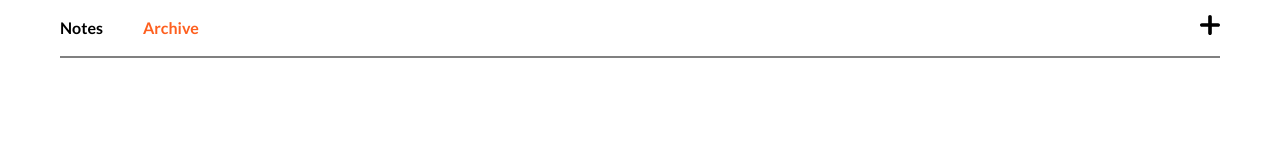
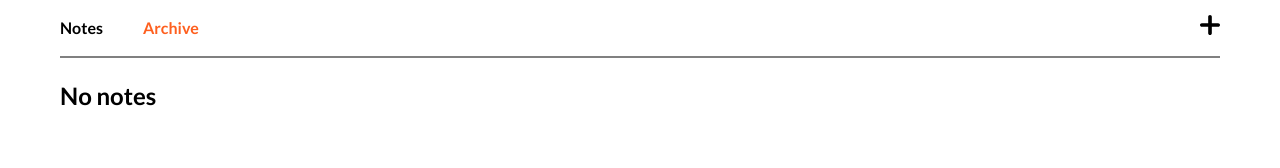
Before and after one commit to bxr5xrk/note-taking-app-react, a React (Create React App) app: page /archive in a window 1280 px wide. Shown: the top 168 px of the page. Built offline with nearby package versions, Linux system fonts and the light colour scheme.

Commit message:
fixed wrong display list of archive notes

```diff
--- a/src/components/NotesList/NotesList.tsx
+++ b/src/components/NotesList/NotesList.tsx
@@ -4,12 +4,12 @@ import NoteItem from "../NoteItem/NoteItem";
 import st from "./NotesList.module.scss";
 
 interface NotesListProps {
-    notes: INote[];
+    notes: INote[] | null;
     type: "active" | "archive";
 }
 
 const NotesList: FC<NotesListProps> = ({ notes, type }) => {
-    if (!notes.length) {
+    if (!notes?.length) {
         return <h2>No notes</h2>;
     }
 
@@ -17,7 +17,8 @@ const NotesList: FC<NotesListProps> = ({ notes, type }) => {
         <section className={st.root}>
             <h1>Notes</h1>
             <div className={st.list}>
-                {notes.map((i) => (
+                {notes &&
+                    notes.map((i) => (
                         <NoteItem
                             type={type}
                             key={i.slug}
--- a/src/pages/archive/ArchivePage.tsx
+++ b/src/pages/archive/ArchivePage.tsx
@@ -8,7 +8,7 @@ const ArchivePage = () => {
 
     return (
         <section>
-            {archiveNotes && <NotesList notes={archiveNotes} type="archive" />}
+            {<NotesList notes={archiveNotes} type="archive" />}
         </section>
     );
 };
```
Also changed, not shown: src/components/NotesList/NotesList.module.scss (+0 -12 lines). Lines whose indentation alone changed are shown as unchanged.
